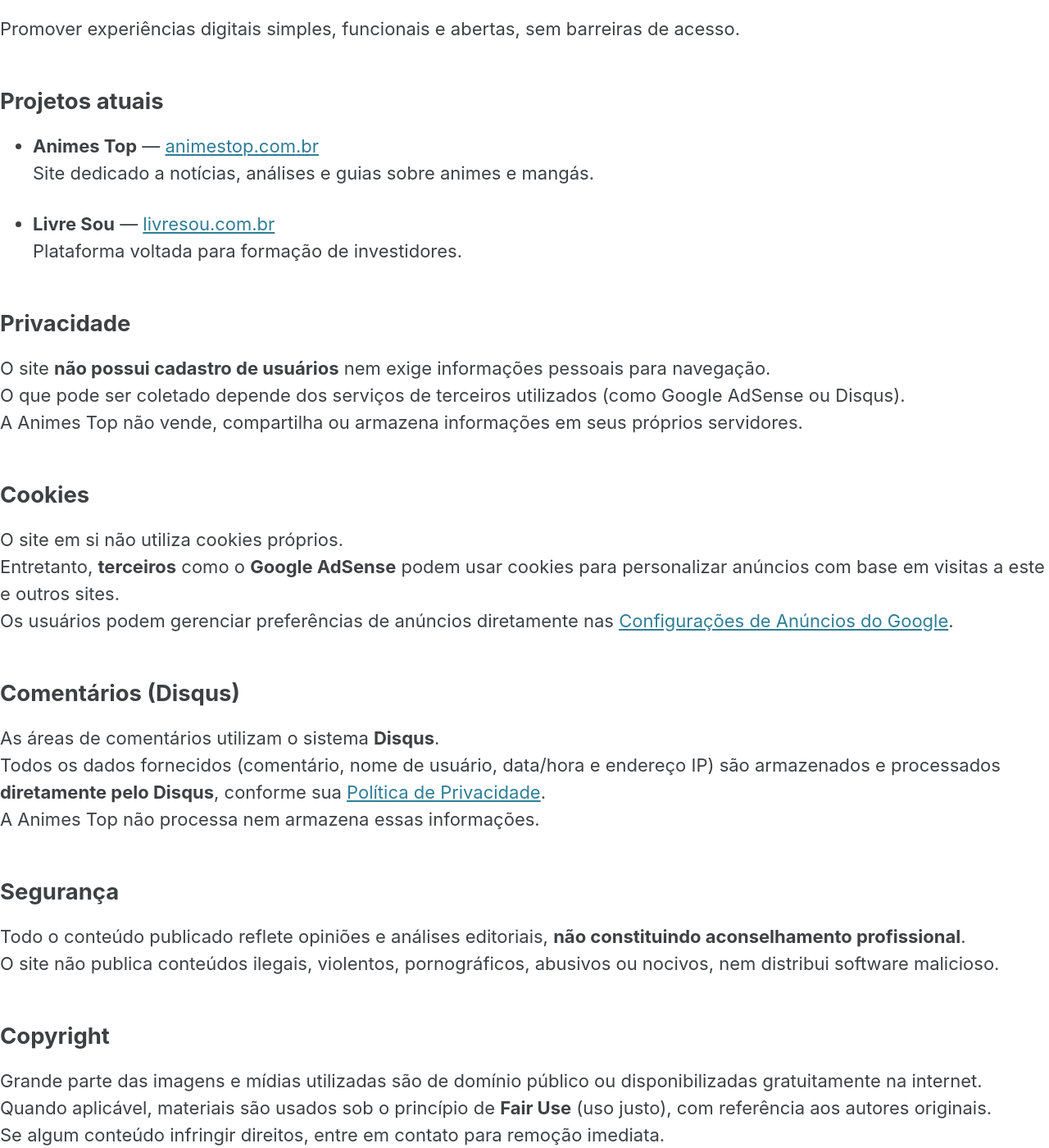
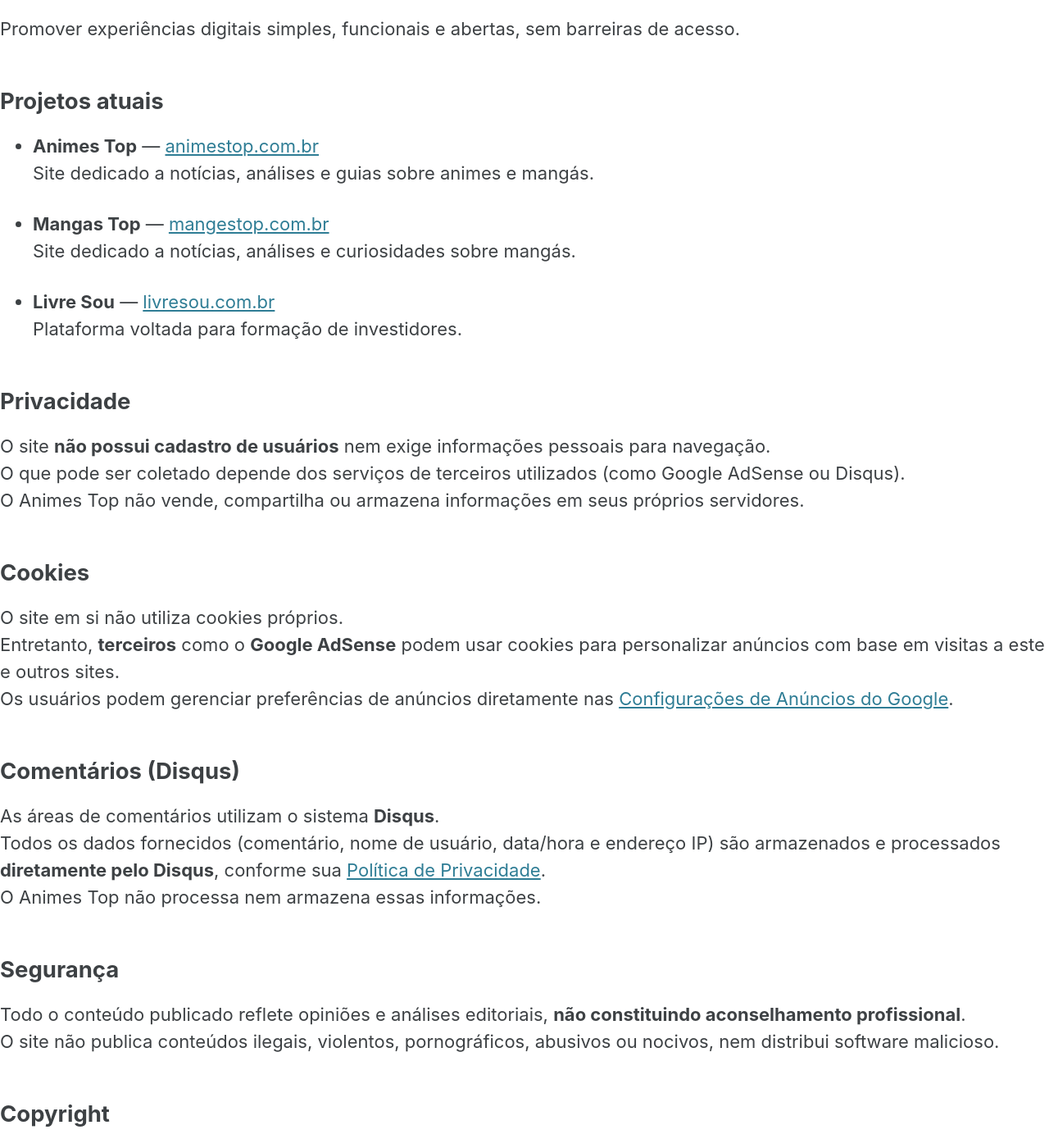
Before and after one commit to BieAnimaton/animestop, a Jekyll site: the page built from _pages/sobre.md, in a window 1280 px wide and 1400 px high, scrolled down 446 px. Shown: the whole window at 82% size. Built offline with Jekyll 4.4.1, drawn with Linux system fonts in a browser that asks for light colours; cached includes are drawn as plain includes; our own code applies the rules of GitHub Pages for plain Markdown files; some of the changed text lies outside the part shown.

Commit message:
updating

```diff
--- a/_pages/sobre.md
+++ b/_pages/sobre.md
@@ -4,11 +4,11 @@
 toc: true
 ---
 
-# Sobre a Animes Top
+# Sobre o Animes Top
 
 **Data de vigência:** 12/09/2025
 
-A **Animes Top** é uma iniciativa independente criada por **Gabriel Cossare Bragion (Bie)**, com foco em tecnologia, mídia digital e projetos de conteúdo.
+O **Animes Top** é uma iniciativa independente criada por **Gabriel Cossare Bragion (Bie)**, com foco em tecnologia, mídia digital e projetos de conteúdo.
 O objetivo é desenvolver sites e aplicativos que entreguem **informação, entretenimento e utilidade**, sempre de forma acessível e gratuita.
 
 ## Missão
@@ -19,13 +19,16 @@
 - **Animes Top** — [animestop.com.br](https://animestop.com.br)
   Site dedicado a notícias, análises e guias sobre animes e mangás.
 
+- **Mangas Top** — [mangestop.com.br](https://mangastop.com.br)
+  Site dedicado a notícias, análises e curiosidades sobre mangás.
+
 - **Livre Sou** — [livresou.com.br](https://livresou.com.br)
   Plataforma voltada para formação de investidores.
 
 ## Privacidade
 O site **não possui cadastro de usuários** nem exige informações pessoais para navegação.
 O que pode ser coletado depende dos serviços de terceiros utilizados (como Google AdSense ou Disqus).
-A Animes Top não vende, compartilha ou armazena informações em seus próprios servidores.
+O Animes Top não vende, compartilha ou armazena informações em seus próprios servidores.
 
 ## Cookies
 O site em si não utiliza cookies próprios.
@@ -35,7 +38,7 @@
 ## Comentários (Disqus)
 As áreas de comentários utilizam o sistema **Disqus**.
 Todos os dados fornecidos (comentário, nome de usuário, data/hora e endereço IP) são armazenados e processados **diretamente pelo Disqus**, conforme sua [Política de Privacidade](https://help.disqus.com/en/articles/1717103-disqus-privacy-policy).
-A Animes Top não processa nem armazena essas informações.
+O Animes Top não processa nem armazena essas informações.
 
 ## Segurança
 Todo o conteúdo publicado reflete opiniões e análises editoriais, **não constituindo aconselhamento profissional**.
```
